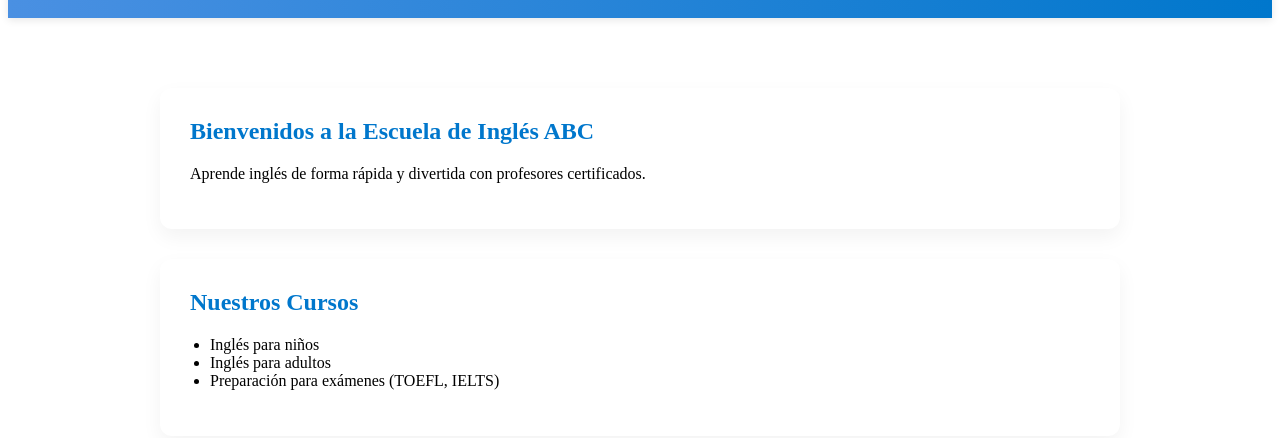
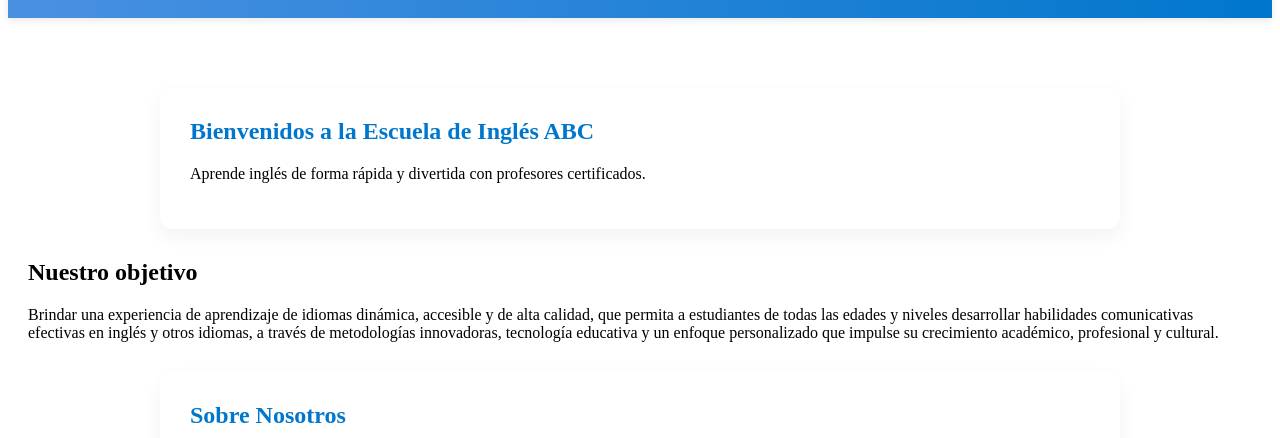
Before and after one commit to JoshuaXP123/Vortexx.github.io, a plain HTML site: page index.html in a window 1280 px wide. Shown: the part 362-800 px from the top of the page. Drawn offline with Linux system fonts and the light colour scheme.

Commit message:
Update index.html

```diff
--- a/index.html
+++ b/index.html
@@ -42,13 +42,9 @@
       <p>Aprende inglés de forma rápida y divertida con profesores certificados.</p>
     </section>
 
-    <section id="cursos">
-      <h2>Nuestros Cursos</h2>
-      <ul>
-        <li>Inglés para niños</li>
-        <li>Inglés para adultos</li>
-        <li>Preparación para exámenes (TOEFL, IELTS)</li>
-      </ul>
+
+      <h2>Nuestro objetivo</h2>
+      <p>Brindar una experiencia de aprendizaje de idiomas dinámica, accesible y de alta calidad, que permita a estudiantes de todas las edades y niveles desarrollar habilidades comunicativas efectivas en inglés y otros idiomas, a través de metodologías innovadoras, tecnología educativa y un enfoque personalizado que impulse su crecimiento académico, profesional y cultural.</p>
     </section>
 
     <section id="nosotros">
```
